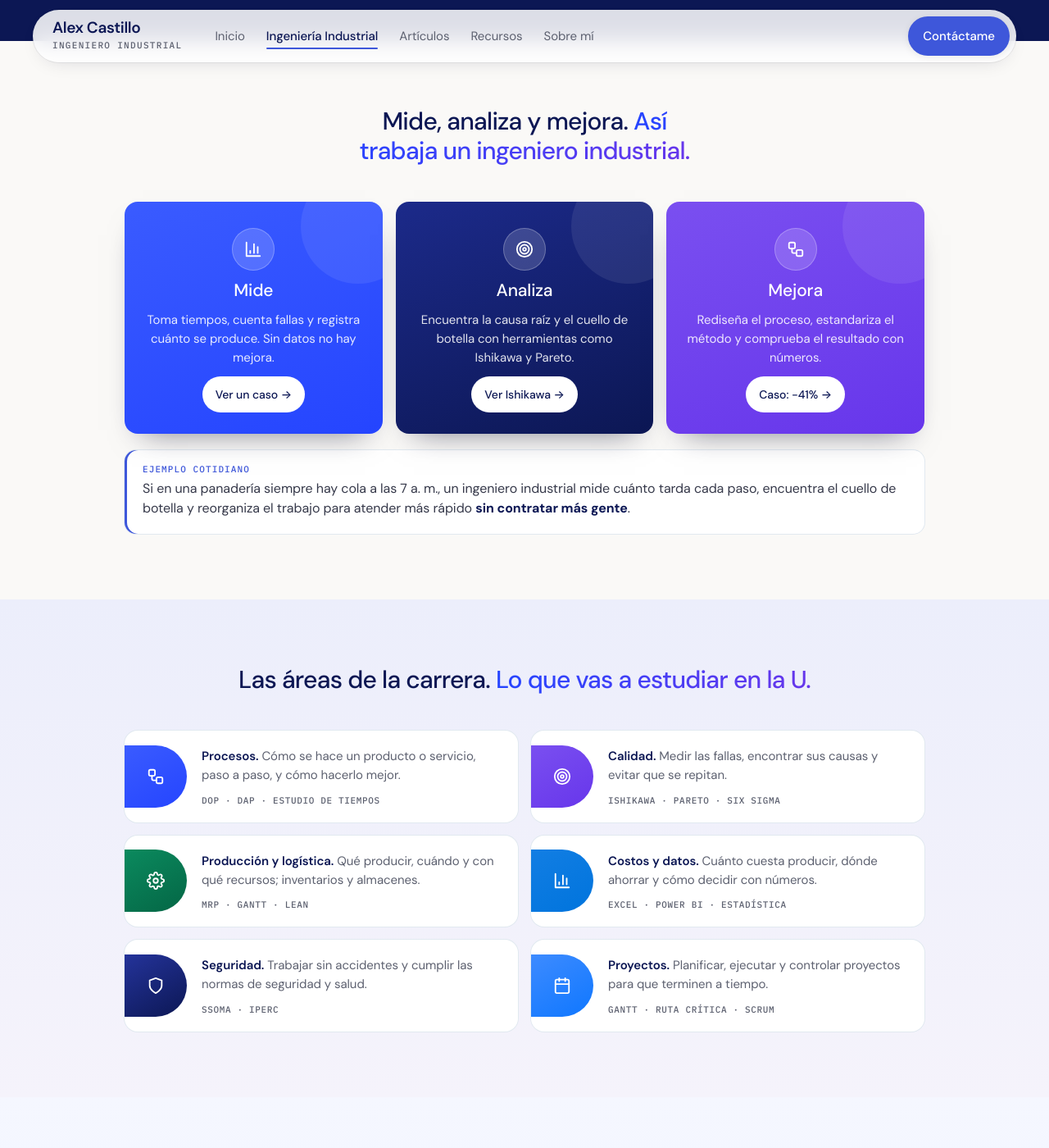
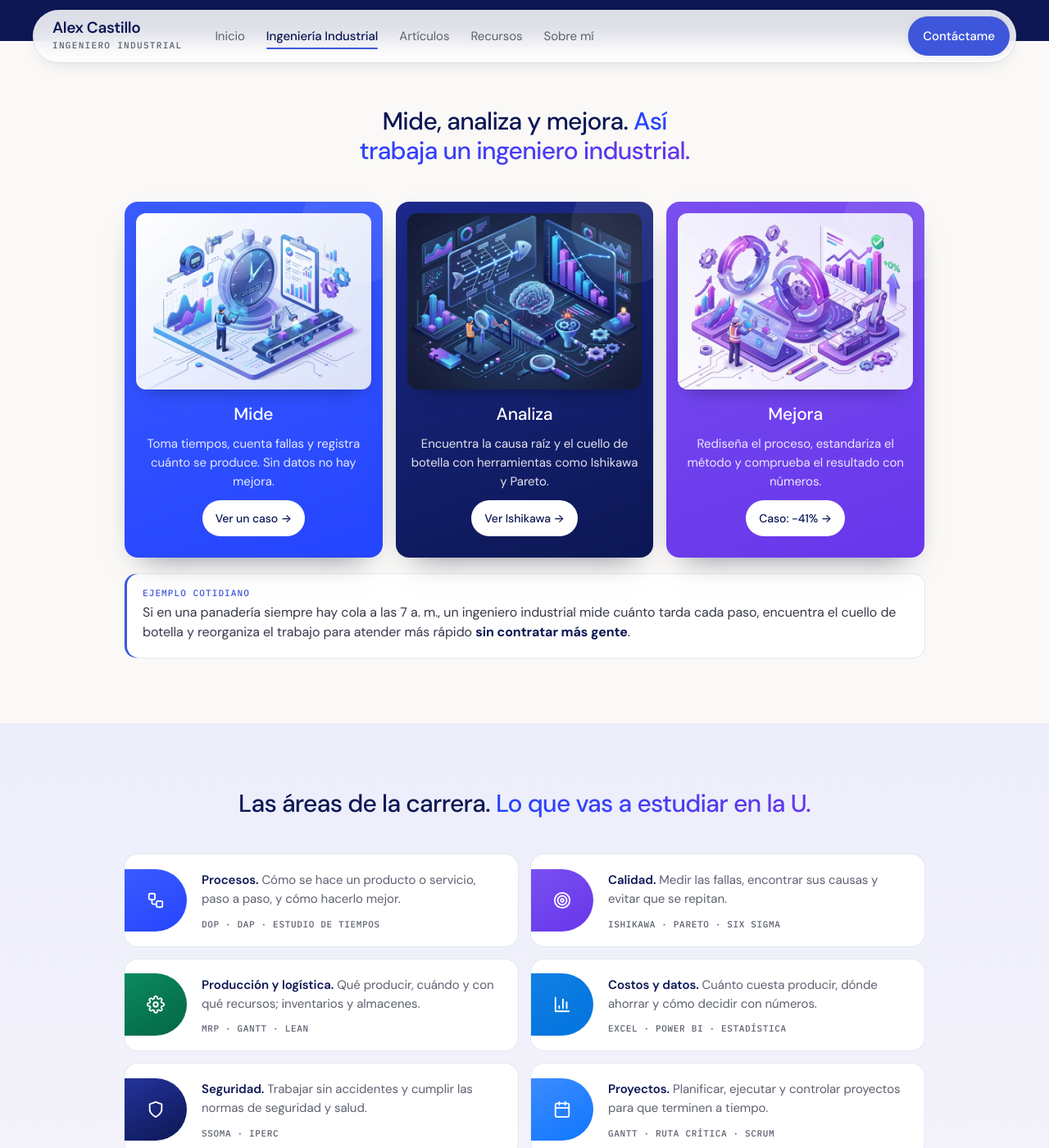
Before and after one commit to AlexCastilloFar/AlexCastilloFar.github.io, a Jekyll site: the page built from ingenieria-industrial/index.html, in a window 1280 px wide and 1400 px high, scrolled down 602 px. Shown: the whole window at 82% size. Built offline with Jekyll 4.4.1, drawn with Linux system fonts in a browser that asks for light colours.

Commit message:
Vista previa 25

```diff
--- a/assets/css/style.css
+++ b/assets/css/style.css
@@ -1411,3 +1411,13 @@ body:not(.s-inicio):not(.l-post):not(.s-plantillas):not(.s-ingenieria) main{back
 @media (max-width:1100px){.marco{margin-inline:0}}
 .marco>section{border-bottom:0;padding-inline:max(16px,calc((100% - 1040px)/2 + 32px))}
 .ii-hero{border-radius:0}
+.ii-oscuro{background:var(--canvas)}
+/* Mide / Analiza / Mejora con ilustración arriba */
+.ii-tint{padding-top:14px}
+.ii-tint-img{display:block;width:calc(100% + 0px);margin:0 0 6px;border-radius:12px;overflow:hidden;aspect-ratio:4/3;background:rgba(255,255,255,.12);box-shadow:0 10px 24px -14px rgba(0,0,0,.5)}
+.ii-tint-img img{width:100%;height:100%;object-fit:cover;display:block;transition:transform .4s ease}
+.ii-tint:hover .ii-tint-img img{transform:scale(1.04)}
+.ii-tint{padding-inline:14px}
+.ii-tint h3,.ii-tint p,.ii-tint .ii-pill{position:relative;z-index:1}
+.ii-tint .ii-ico{display:none}
+@media (prefers-reduced-motion:reduce){.ii-tint:hover .ii-tint-img img{transform:none}}
--- a/ingenieria-industrial/index.html
+++ b/ingenieria-industrial/index.html
@@ -20,9 +20,9 @@ description: Qué es la Ingeniería Industrial, qué se estudia, sus herramienta
   <section class="ii-sec">
     <h2 class="ii-h">Mide, analiza y mejora. <span>Así trabaja un ingeniero industrial.</span></h2>
     <div class="ii-tri">
-      <div class="ii-tint t1"><span class="ii-ico">{% include icon.html n="chart" %}</span><h3>Mide</h3><p>Toma tiempos, cuenta fallas y registra cuánto se produce. Sin datos no hay mejora.</p><a class="ii-pill" href="{{ '/articulos/caso-registro-de-produccion-con-excel-e-ia/' | relative_url }}">Ver un caso →</a></div>
-      <div class="ii-tint t2"><span class="ii-ico">{% include icon.html n="diana" %}</span><h3>Analiza</h3><p>Encuentra la causa raíz y el cuello de botella con herramientas como Ishikawa y Pareto.</p><a class="ii-pill" href="{{ '/articulos/diagrama-de-ishikawa/' | relative_url }}">Ver Ishikawa →</a></div>
-      <div class="ii-tint t3"><span class="ii-ico">{% include icon.html n="flujo" %}</span><h3>Mejora</h3><p>Rediseña el proceso, estandariza el método y comprueba el resultado con números.</p><a class="ii-pill" href="{{ '/articulos/caso-estandarizacion-metodos-de-trabajo/' | relative_url }}">Caso: −41% →</a></div>
+      <div class="ii-tint t1"><span class="ii-tint-img"><img src="{{ '/assets/img/ingenieria/mide.webp' | relative_url }}" alt="Ilustración: cronómetro, cinta métrica y línea de producción" width="640" height="481" loading="lazy" decoding="async"></span><span class="ii-ico">{% include icon.html n="chart" %}</span><h3>Mide</h3><p>Toma tiempos, cuenta fallas y registra cuánto se produce. Sin datos no hay mejora.</p><a class="ii-pill" href="{{ '/articulos/caso-registro-de-produccion-con-excel-e-ia/' | relative_url }}">Ver un caso →</a></div>
+      <div class="ii-tint t2"><span class="ii-tint-img"><img src="{{ '/assets/img/ingenieria/analiza.webp' | relative_url }}" alt="Ilustración: diagrama de Ishikawa y de Pareto analizando un cuello de botella" width="640" height="481" loading="lazy" decoding="async"></span><span class="ii-ico">{% include icon.html n="diana" %}</span><h3>Analiza</h3><p>Encuentra la causa raíz y el cuello de botella con herramientas como Ishikawa y Pareto.</p><a class="ii-pill" href="{{ '/articulos/diagrama-de-ishikawa/' | relative_url }}">Ver Ishikawa →</a></div>
+      <div class="ii-tint t3"><span class="ii-tint-img"><img src="{{ '/assets/img/ingenieria/mejora.webp' | relative_url }}" alt="Ilustración: ciclo de mejora continua con gráficos en aumento" width="640" height="481" loading="lazy" decoding="async"></span><span class="ii-ico">{% include icon.html n="flujo" %}</span><h3>Mejora</h3><p>Rediseña el proceso, estandariza el método y comprueba el resultado con números.</p><a class="ii-pill" href="{{ '/articulos/caso-estandarizacion-metodos-de-trabajo/' | relative_url }}">Caso: −41% →</a></div>
     </div>
     <div class="ii-ejemplo"><span class="ii-ejemplo-k">EJEMPLO COTIDIANO</span><p>Si en una panadería siempre hay cola a las 7 a. m., un ingeniero industrial mide cuánto tarda cada paso, encuentra el cuello de botella y reorganiza el trabajo para atender más rápido <b>sin contratar más gente</b>.</p></div>
   </section>
```
Also changed, not shown: assets/img/ingenieria/analiza.webp (added), assets/img/ingenieria/mejora.webp (added), assets/img/ingenieria/mide.webp (added).
